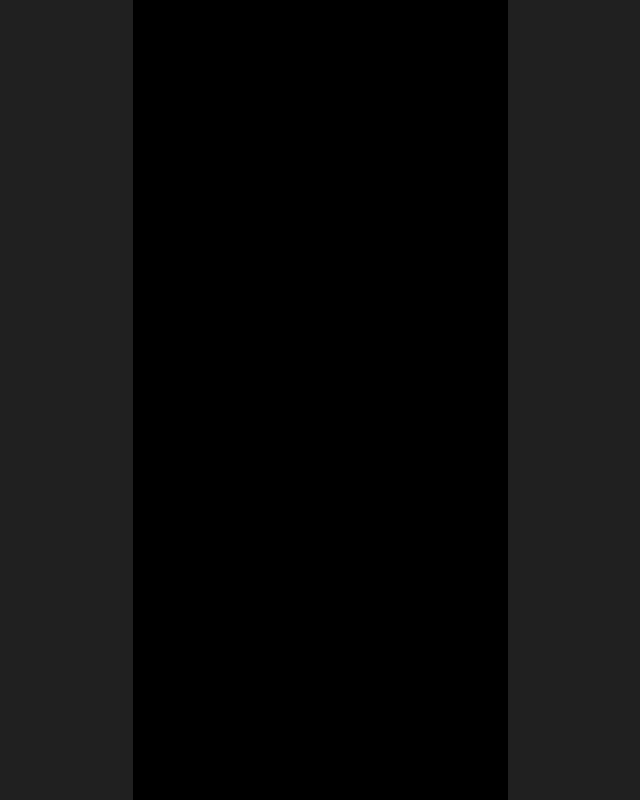
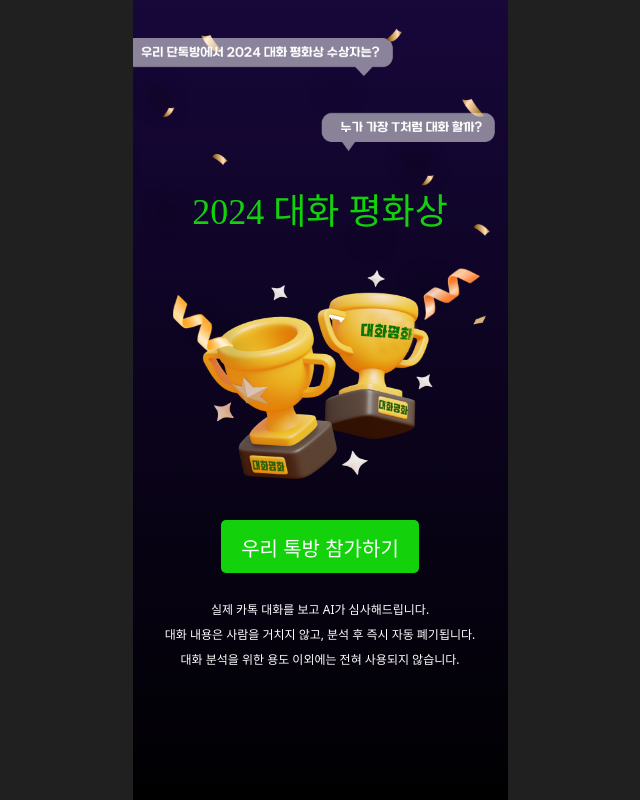
Before and after one commit to Unithon-11th-team9/FE, a React (Vite) app: page / in a window 1280 px wide. Shown: the whole page, without its empty margins (320-960 px from the left). Built offline with nearby package versions, Linux system fonts and the light colour scheme; a web font is replaced by a local one.

Commit message:
feat: Join 페이지 추가

```diff
--- a/src/pages/JoinPage/index.tsx
+++ b/src/pages/JoinPage/index.tsx
@@ -1,9 +1,30 @@
+import Button from "@/components/Button";
 import Layout from "@/components/Layout";
+import Typography from "@/components/Typography";
+import { useNavigate } from "react-router-dom";
 
 export default function JoinPage() {
+	const navigate = useNavigate();
 	return (
-		<Layout>
-			<></>
+		<Layout
+			classNames="relative"
+			style={{ background: "linear-gradient(0deg, rgba(0,0,1,1) 0%, rgba(23,7,58,1) 100%)" }}
+		>
+			<img alt="background for join page" src="join-background.png" className="absolute top-0 left-0 w-mobile h-auto" />
+			<section className="w-full flex justify-center pt-48 flex-col items-center">
+				<Typography type={"title_01"} classNames="text-point">
+					2024 대화 평화상
+				</Typography>
+				<img src="/main.png" className="w-72 h-72 pt-3" alt="main image" />
+				<Button buttonType={"button1"} onClick={() => navigate("/upload")}>
+					우리 톡방 참가하기
+				</Button>
+			</section>
+			<section className="w-full flex justify-center text-center pt-6 pb-6">
+				<Typography type="sub_text_01" classNames="whitespace-pre-wrap">
+					{`실제 카톡 대화를 보고 AI가 심사해드립니다.\n대화 내용은 사람을 거치지 않고, 분석 후 즉시 자동 폐기됩니다.\n대화 분석을 위한 용도 이외에는 전혀 사용되지 않습니다.`}
+				</Typography>
+			</section>
 		</Layout>
 	);
 }
```
